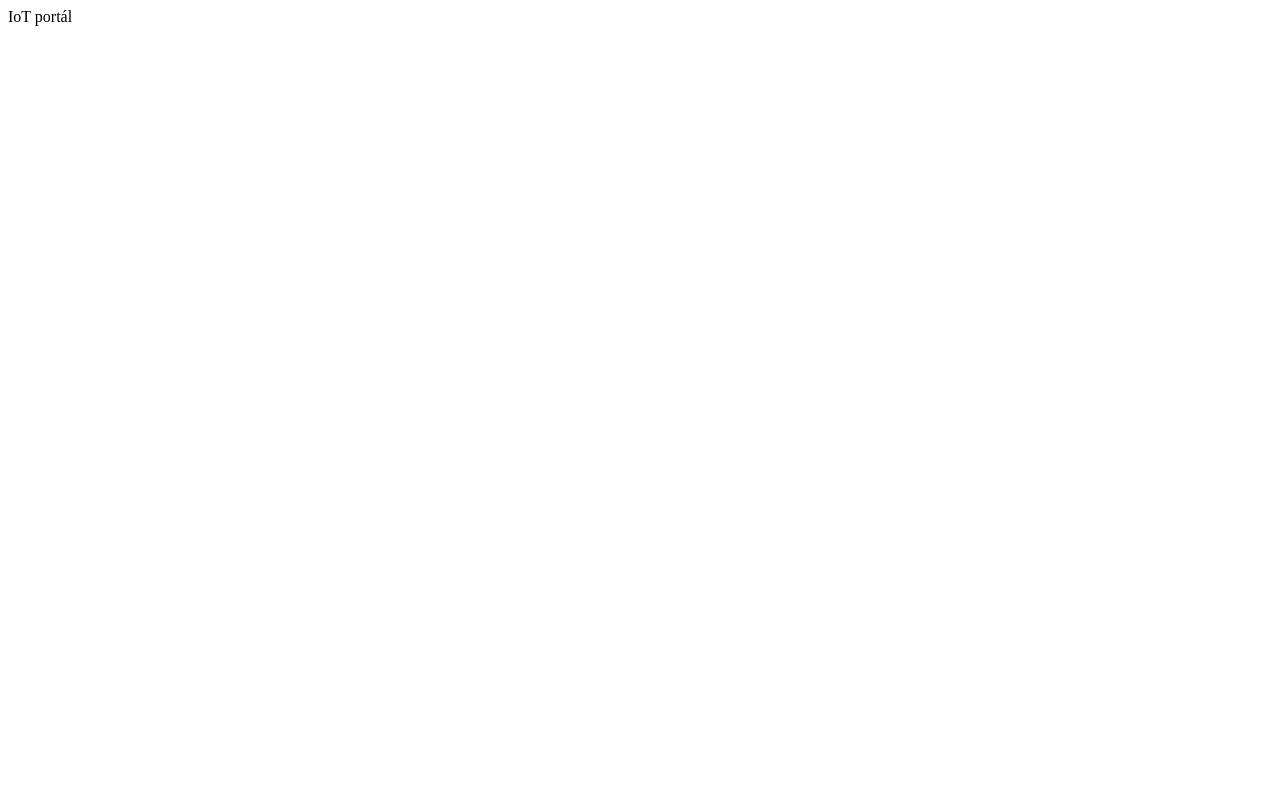
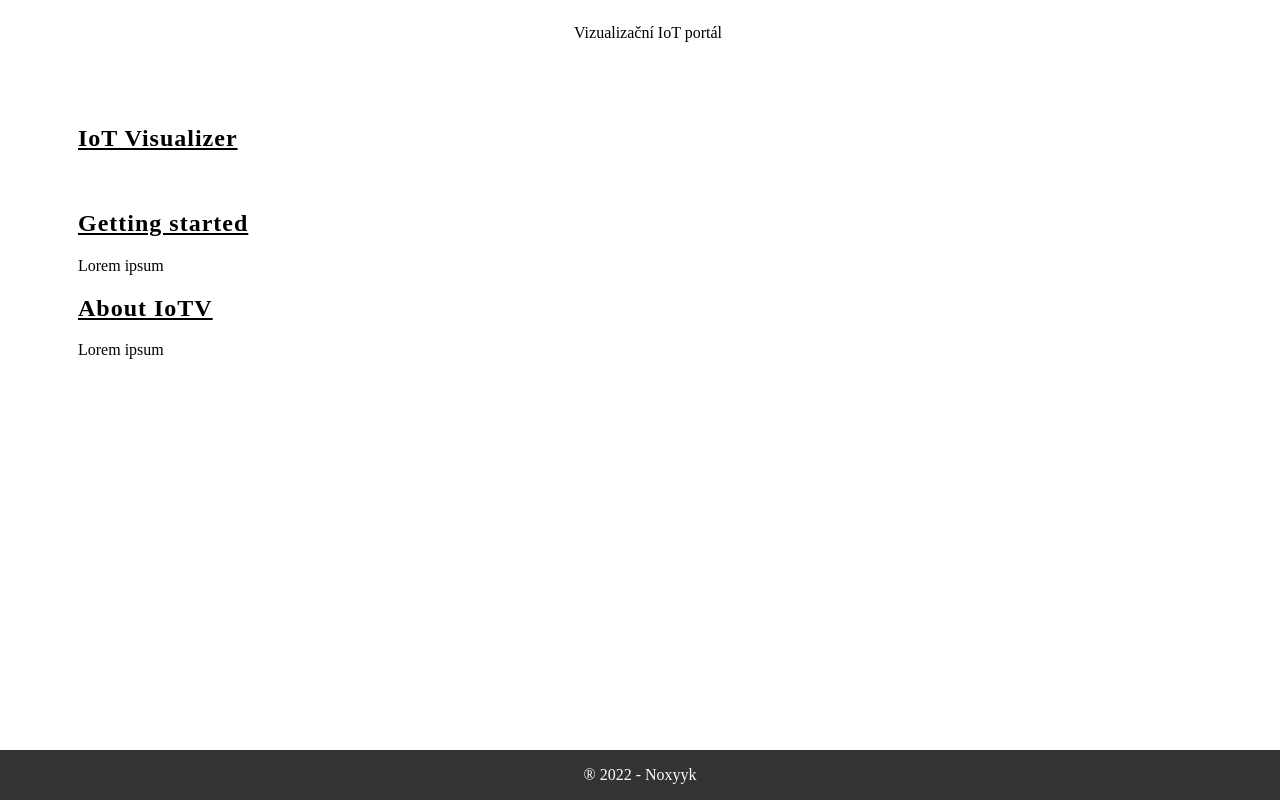
Before and after one commit to noxyyk/Vizualizacni-portal, a plain HTML site: page public/index.html in a window 1280 px wide. Drawn offline with Linux system fonts and the light colour scheme.

Commit message:
pridan footer a header

```diff
--- a/public/index.html
+++ b/public/index.html
@@ -3,15 +3,32 @@
 
 
 <head>
+  <header>
+    <p>Vizualizační IoT portál</p>
+ </header>
   <meta charset="utf-8"> <!--Define UTF-8 Characters-->
   <meta name="viewport" content="width=device-width">
   <title>IoT portál</title>
   <link type="text/css" rel="stylesheet" href="./themes.css"> <!--define stylesheet-->
+  <script src="script.js"></script>
 </head>
 
 <body>
-  IoT portál
-  <script src="script.js"></script>
+
+    <article>
+      <h2><br>IoT Visualizer</h2>
+      <br>
+    <setup>
+        <h2>Getting started</h2>
+        <p>Lorem ipsum</p>
+    </setup>
+    <about>
+        <h2>About IoTV</h2>
+        <p>Lorem ipsum</p>
+     </article>
+  <footer>
+    <p>® 2022 - Noxyyk</p>
+  </footer>
 </body>
 
 </html>
--- a/public/themes.css
+++ b/public/themes.css
@@ -2,3 +2,27 @@ html, body {
   height: 100%;
   width: 100%;
 }
+footer {
+  background-color: #333;
+  text-align: center;
+  color: white;
+  position: fixed;
+  left: 0;
+  bottom: 0;
+  width: 100%;
+    }
+header {
+  background-color: rgb(255, 255, 255);
+  text-align: center;
+  color: black;
+  position: fixed;
+  width: 100%;
+  height: 60px;
+}
+article{
+  padding:70px;
+}
+h2{
+  text-decoration-line: underline;
+  letter-spacing: 1px;
+}
```
Also changed, not shown: changelog.md (added).
